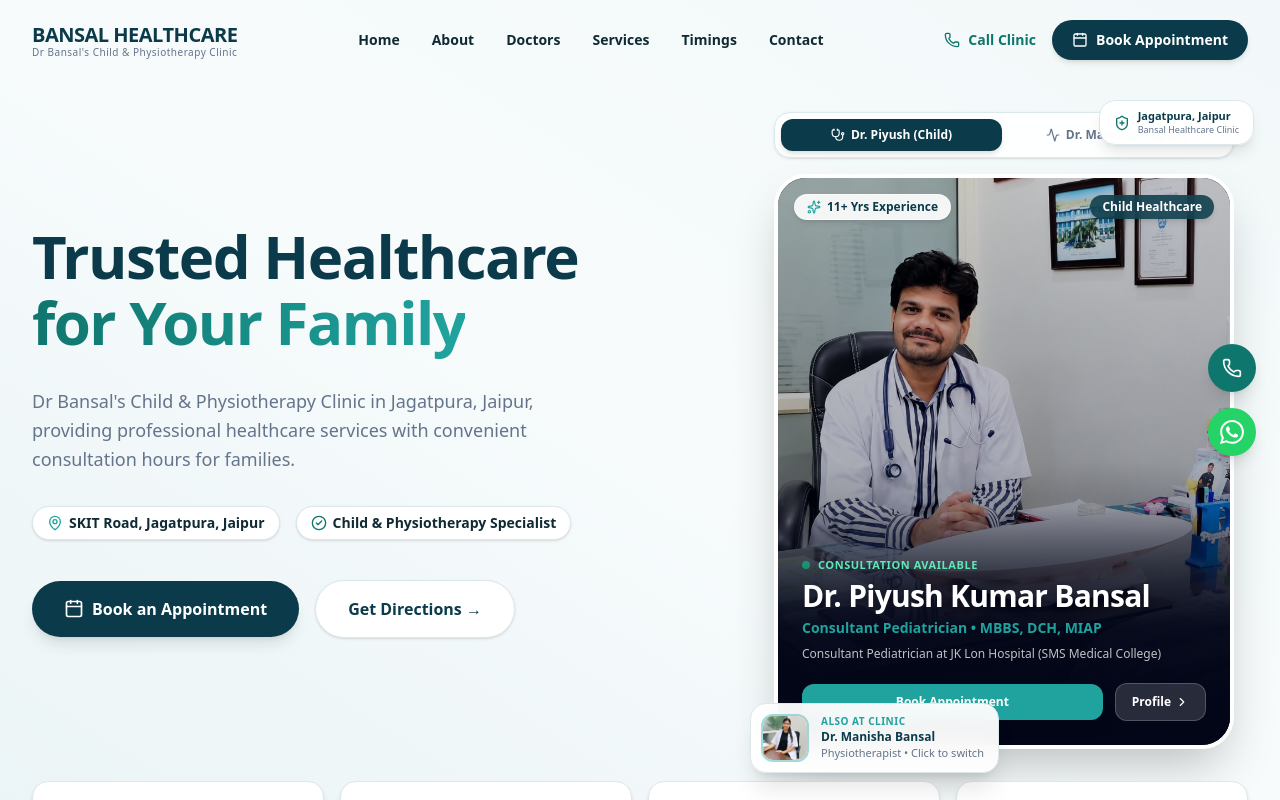
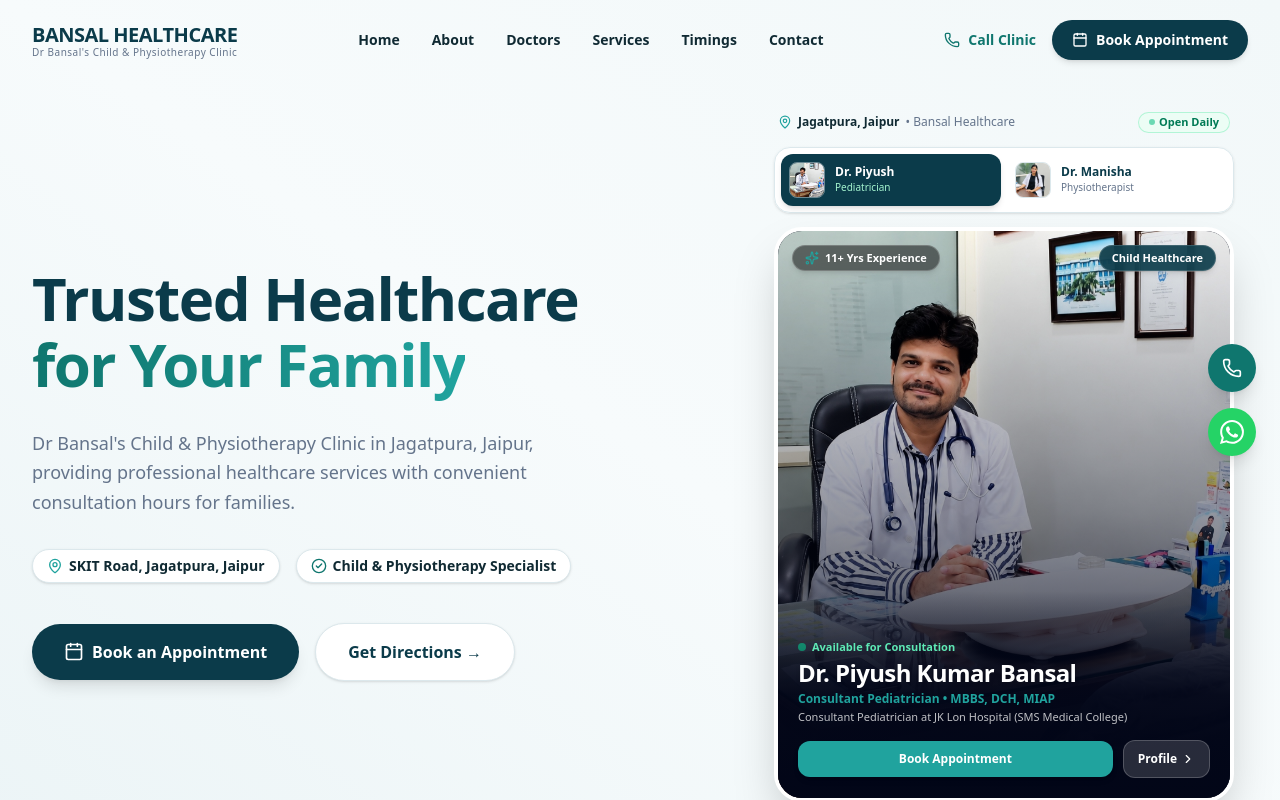
Before and after one commit to ramlalkumawat/bansal-healthcare, a Next.js app: page / in a window 1280 px wide. Shown: the top 800 px of the page. Built offline with nearby package versions, Linux system fonts and the light colour scheme.

Commit message:
Refactor HeroSection doctor showcase to remove overlapping elements and improve layout

```diff
--- a/src/components/HeroSection.tsx
+++ b/src/components/HeroSection.tsx
@@ -39,7 +39,6 @@
   ];
 
   const currentDoc = heroDoctors[activeDoctor];
-  const otherDoc = heroDoctors[activeDoctor === 0 ? 1 : 0];
 
   // Animation configurations
   const fadeInUp = {
@@ -144,46 +143,71 @@
           </motion.div>
 
           {/* Right Image/Visual Grid (5 columns on desktop) */}
-          <div className="lg:col-span-5 relative flex flex-col items-center w-full max-w-[460px] mx-auto">
+          <div className="lg:col-span-5 w-full max-w-[460px] mx-auto flex flex-col space-y-3.5">
 
-            {/* Doctor Switcher Tabs */}
-            <div className="flex items-center p-1.5 bg-white/90 backdrop-blur-md rounded-2xl shadow-sm border border-border-light mb-4 w-full justify-between gap-1 z-20">
+            {/* Top Info Bar: Location & Open Status (Clean, No Floating Overlap) */}
+            <div className="flex items-center justify-between px-1 text-xs">
+              <div className="flex items-center space-x-1.5 text-text-dark font-bold">
+                <MapPin className="w-3.5 h-3.5 text-accent shrink-0" />
+                <span>Jagatpura, Jaipur</span>
+                <span className="text-text-muted font-normal">• Bansal Healthcare</span>
+              </div>
+              <div className="flex items-center space-x-1 text-emerald-700 bg-emerald-50 border border-emerald-200/80 px-2.5 py-0.5 rounded-full text-[11px] font-semibold">
+                <span className="w-1.5 h-1.5 rounded-full bg-emerald-500 animate-pulse" />
+                <span>Open Daily</span>
+              </div>
+            </div>
+
+            {/* Doctor Switcher Tabs with Mini Avatars */}
+            <div className="bg-white/95 backdrop-blur-md p-1.5 rounded-2xl shadow-sm border border-border-light grid grid-cols-2 gap-1.5 z-10">
+              {heroDoctors.map((doc, index) => {
+                const isActive = activeDoctor === index;
+                return (
                   <button
+                    key={doc.id}
                     type="button"
-                onClick={() => setActiveDoctor(0)}
-                className={`flex-1 py-2 px-3 rounded-xl text-xs font-bold transition-all duration-200 flex items-center justify-center space-x-1.5 cursor-pointer ${
-                  activeDoctor === 0
+                    onClick={() => setActiveDoctor(index)}
+                    className={`flex items-center space-x-2.5 p-2 rounded-xl transition-all duration-200 text-left cursor-pointer ${
+                      isActive
                         ? "bg-primary text-white shadow-md"
-                    : "text-text-muted hover:text-primary hover:bg-primary/5"
+                        : "hover:bg-slate-100 text-text-dark"
                     }`}
                   >
-                <Stethoscope className="w-3.5 h-3.5 shrink-0" />
-                <span className="truncate">Dr. Piyush (Child)</span>
+                    <div className={`w-9 h-9 rounded-lg overflow-hidden shrink-0 border ${
+                      isActive ? "border-white/40" : "border-border-light"
+                    }`}>
+                      <img
+                        src={doc.image}
+                        alt={doc.name}
+                        className="w-full h-full object-cover object-top"
+                      />
+                    </div>
+                    <div className="min-w-0 flex-1">
+                      <span className={`block text-xs font-bold truncate ${
+                        isActive ? "text-white" : "text-primary"
+                      }`}>
+                        {index === 0 ? "Dr. Piyush" : "Dr. Manisha"}
+                      </span>
+                      <span className={`block text-[10px] truncate ${
+                        isActive ? "text-emerald-200" : "text-text-muted"
+                      }`}>
+                        {doc.shortRole}
+                      </span>
+                    </div>
                   </button>
-
-              <button
-                type="button"
-                onClick={() => setActiveDoctor(1)}
-                className={`flex-1 py-2 px-3 rounded-xl text-xs font-bold transition-all duration-200 flex items-center justify-center space-x-1.5 cursor-pointer ${
-                  activeDoctor === 1
-                    ? "bg-primary text-white shadow-md"
-                    : "text-text-muted hover:text-primary hover:bg-primary/5"
-                }`}
-              >
-                <Activity className="w-3.5 h-3.5 shrink-0" />
-                <span className="truncate">Dr. Manisha (Physio)</span>
-              </button>
+                );
+              })}
             </div>
 
-            {/* Main Interactive Doctor Card Container */}
-            <div className="relative w-full aspect-[4/5] rounded-[32px] overflow-hidden shadow-2xl border-4 border-white bg-slate-900 group">
+            {/* Main Interactive Doctor Card */}
+            <div className="relative w-full aspect-[4/5] rounded-[28px] overflow-hidden shadow-2xl border-4 border-white bg-slate-950 group">
               <AnimatePresence mode="wait">
                 <motion.div
                   key={currentDoc.id}
-                  initial={{ opacity: 0, scale: 0.98 }}
+                  initial={{ opacity: 0, scale: 0.97 }}
                   animate={{ opacity: 1, scale: 1 }}
                   exit={{ opacity: 0, scale: 1.02 }}
-                  transition={{ duration: 0.35, ease: "easeInOut" }}
+                  transition={{ duration: 0.3, ease: "easeInOut" }}
                   className="relative w-full h-full"
                 >
                   {/* Doctor Real Photo */}
@@ -193,51 +217,49 @@
                     className="w-full h-full object-cover object-top filter brightness-[0.98] transition-transform duration-700 group-hover:scale-105"
                   />
 
-                  {/* Gradient overlays for readability */}
-                  <div className="absolute inset-0 bg-gradient-to-t from-slate-950 via-slate-950/30 to-slate-950/20 pointer-events-none" />
+                  {/* Gradient overlays for contrast and readability */}
+                  <div className="absolute inset-0 bg-gradient-to-t from-slate-950 via-slate-950/40 to-transparent pointer-events-none" />
 
-                  {/* Top Badges */}
-                  <div className="absolute top-4 left-4 right-4 flex items-center justify-between z-10">
-                    <span className="inline-flex items-center px-3 py-1 rounded-full text-xs font-bold bg-white/90 backdrop-blur-md text-primary shadow-md border border-white/60">
+                  {/* Top Badges (INSIDE card, perfectly framed) */}
+                  <div className="absolute top-3.5 left-3.5 right-3.5 flex items-center justify-between z-10">
+                    <span className="inline-flex items-center px-3 py-1 rounded-full text-[11px] font-bold bg-black/50 backdrop-blur-md text-white border border-white/20 shadow-md">
                       <Sparkles className="w-3.5 h-3.5 text-accent mr-1.5" />
                       {currentDoc.experience}
                     </span>
-                    <span className="inline-flex items-center px-3 py-1 rounded-full text-xs font-bold bg-primary/85 backdrop-blur-md text-white shadow-md">
+                    <span className="inline-flex items-center px-3 py-1 rounded-full text-[11px] font-bold bg-primary/90 backdrop-blur-md text-white shadow-md border border-white/15">
                       {currentDoc.badge}
                     </span>
                   </div>
 
-                  {/* Bottom Info Overlay */}
-                  <div className="absolute bottom-0 left-0 right-0 p-6 z-10 text-white space-y-3 bg-gradient-to-t from-slate-950 via-slate-950/90 to-transparent pt-12">
-                    <div className="space-y-1">
-                      <div className="flex items-center space-x-2">
+                  {/* Bottom Info Overlay (INSIDE card) */}
+                  <div className="absolute bottom-0 left-0 right-0 p-5 z-10 text-white space-y-2.5 bg-gradient-to-t from-slate-950 via-slate-950/90 to-transparent pt-12">
+                    <div className="space-y-0.5">
+                      <div className="flex items-center space-x-1.5 text-emerald-300 text-[11px] font-semibold">
                         <span className="w-2 h-2 rounded-full bg-emerald-400 animate-pulse" />
-                        <span className="text-[11px] font-semibold text-emerald-300 uppercase tracking-wider">
-                          Consultation Available
-                        </span>
+                        <span>Available for Consultation</span>
                       </div>
-                      <h3 className="text-2xl sm:text-3xl font-extrabold tracking-tight text-white drop-shadow-sm">
+                      <h3 className="text-2xl font-extrabold tracking-tight text-white drop-shadow-sm">
                         {currentDoc.name}
                       </h3>
-                      <p className="text-xs sm:text-sm font-semibold text-accent">
+                      <p className="text-xs font-semibold text-accent">
                         {currentDoc.title} • {currentDoc.qualifications}
                       </p>
-                      <p className="text-xs text-white/75 font-light leading-relaxed pt-0.5">
+                      <p className="text-[11px] text-white/75 font-light line-clamp-1">
                         {currentDoc.hospital}
                       </p>
                     </div>
 
-                    <div className="flex items-center gap-3 pt-2">
+                    <div className="flex items-center gap-2.5 pt-1">
                       <button
                         type="button"
                         onClick={onOpenAppointment}
-                        className="flex-1 py-2.5 px-4 rounded-xl bg-accent hover:bg-accent/90 text-white text-xs font-bold text-center shadow-lg transition-all cursor-pointer hover:shadow-xl"
+                        className="flex-1 py-2.5 px-4 rounded-xl bg-accent hover:bg-accent/90 text-white text-xs font-bold text-center shadow-md transition-all cursor-pointer hover:shadow-lg"
                       >
                         Book Appointment
                       </button>
                       <Link
                         href={`/doctor/${currentDoc.id}`}
-                        className="py-2.5 px-4 rounded-xl bg-white/15 hover:bg-white/25 border border-white/20 text-white text-xs font-bold text-center transition-all flex items-center justify-center space-x-1 cursor-pointer"
+                        className="py-2.5 px-3.5 rounded-xl bg-white/15 hover:bg-white/25 border border-white/20 text-white text-xs font-bold text-center transition-all flex items-center justify-center space-x-1 cursor-pointer"
                       >
                         <span>Profile</span>
                         <ChevronRight className="w-3.5 h-3.5" />
@@ -248,51 +270,23 @@
               </AnimatePresence>
             </div>
 
-            {/* Overlapping Floating Secondary Doctor Mini-Card */}
-            <motion.button
+            {/* Bottom Clean Trust Strip (Integrated, No Overlap) */}
+            <div className="flex items-center justify-between px-2 pt-0.5 text-[11px] text-text-muted font-medium">
+              <span className="flex items-center space-x-1">
+                <ShieldPlus className="w-3.5 h-3.5 text-secondary shrink-0" />
+                <span>Verified Specialists</span>
+              </span>
+              <span>•</span>
+              <span>Morning &amp; Evening</span>
+              <span>•</span>
+              <button
                 type="button"
                 onClick={() => setActiveDoctor(activeDoctor === 0 ? 1 : 0)}
-              whileHover={{ scale: 1.03 }}
-              whileTap={{ scale: 0.98 }}
-              className="absolute -bottom-6 -left-3 sm:-left-6 z-30 bg-white/95 backdrop-blur-md rounded-2xl p-2.5 shadow-xl border border-border-light flex items-center space-x-3 cursor-pointer hover:shadow-2xl transition-all max-w-[260px] text-left group"
+                className="text-accent font-bold hover:underline cursor-pointer"
               >
-              <div className="relative w-12 h-12 rounded-xl overflow-hidden shrink-0 border-2 border-accent/40">
-                <img
-                  src={otherDoc.image}
-                  alt={otherDoc.name}
-                  className="w-full h-full object-cover object-top"
-                />
+                Switch Doctor ⇄
+              </button>
             </div>
-              <div className="min-w-0 pr-1">
-                <span className="block text-[10px] font-bold text-accent uppercase tracking-wider">
-                  Also At Clinic
-                </span>
-                <span className="block text-xs font-extrabold text-primary truncate">
-                  {otherDoc.name}
-                </span>
-                <span className="block text-[11px] text-text-muted truncate">
-                  {otherDoc.shortRole} • Click to switch
-                </span>
-              </div>
-            </motion.button>
-
-            {/* Subtle Floating Verified Badge (Top-Right) */}
-            <motion.div
-              initial={{ opacity: 0, x: 20 }}
-              animate={{ opacity: 1, x: 0 }}
-              transition={{ delay: 0.5, duration: 0.4 }}
-              className="absolute -top-3 -right-3 sm:-right-5 z-30 bg-white/95 backdrop-blur-md shadow-lg border border-border-light py-2 px-3.5 rounded-2xl flex items-center space-x-2"
-            >
-              <ShieldPlus className="w-4 h-4 text-secondary" />
-              <div className="text-left">
-                <p className="text-[11px] font-bold text-primary leading-tight">
-                  Jagatpura, Jaipur
-                </p>
-                <p className="text-[9px] text-text-muted">
-                  Bansal Healthcare Clinic
-                </p>
-              </div>
-            </motion.div>
 
           </div>
         </div>
```
Lines whose indentation alone changed are shown as unchanged.
